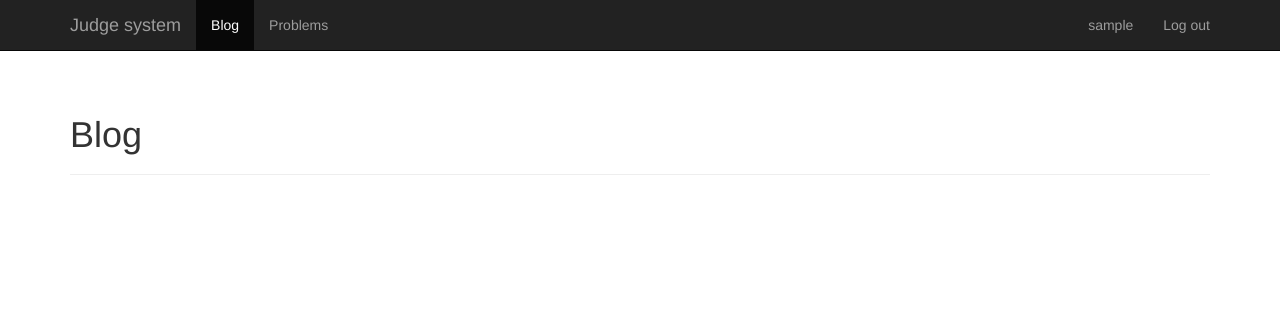
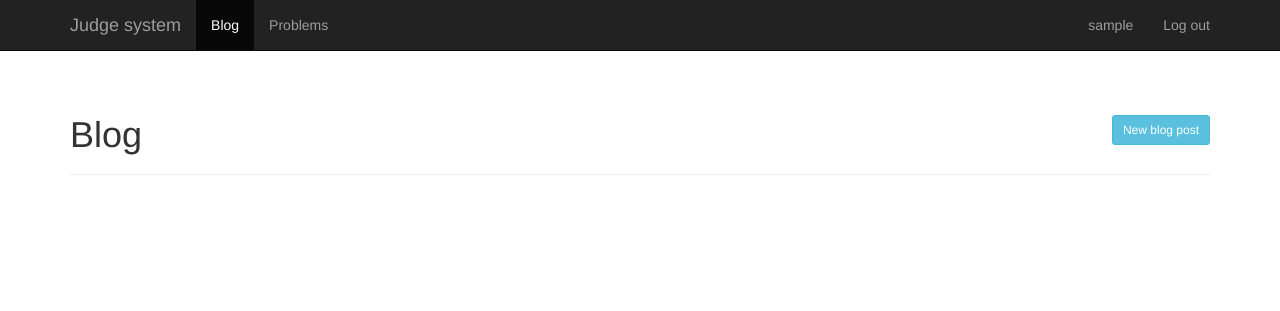
Before and after one commit to Alaxe/judgeSystem, a Django app: page /blog/ in a window 1280 px wide. Shown: the top 311 px of the page. Run offline with Django 3.2, Linux system fonts and the light colour scheme; the visitor is signed in with stand-in values (Sample User, id 1); data that the repository does not hold is empty; parts of the project's set-up code (start-up, migrations or seed data) failed here and were passed over; some libraries are stand-ins or nearby versions.

Commit message:
Blog admin panel
 - Added buttons for admin controll in the blog app

```diff
--- /dev/null
+++ b/blog/templates/blog/post_admin_panel.html
@@ -0,0 +1,13 @@
+{% if has_permission %}
+	{% if post %}
+		<a href="{% url 'blog:post_edit' post.pk %}"
+			style="float:right;" class="btn btn-info btn-sm">
+			Edit
+		</a>
+	{% else %}
+		<a href="{% url 'blog:post_new' %}"
+			style="float:right;" class="btn btn-info btn-sm">
+			New blog post
+		</a>
+	{% endif %}
+{% endif %}
--- a/blog/templates/blog/post_details.html
+++ b/blog/templates/blog/post_details.html
@@ -2,7 +2,10 @@
 {% load blog %}
 
 {% block title %}
-	<h1> {{ post.title }}</h1>
+	<h1>
+		{{ post.title }}
+		{% post_admin_panel post=post %}
+	</h1>
 	<p class="lead">
 		{{ post|post_subheading }}
 	</p>
--- a/blog/templates/blog/post_list.html
+++ b/blog/templates/blog/post_list.html
@@ -3,12 +3,18 @@
 {% load bootstrap_pagination %}
 
 {% block title %}
-	<h1>Blog</h1>
+	<h1>
+		Blog
+		{% post_admin_panel %}
+	</h1>
 {% endblock %}
 
 {% block content %}
 	{% for post in page.object_list %}
-		<h2> {{ post.title }} </h2>
+		<h2>
+			{{ post.title }}
+			{% post_admin_panel post=post %}
+		</h2>
 		<p class="lead">
 			{{ post|post_subheading }}
 		</p>
--- a/blog/templatetags/blog.py
+++ b/blog/templatetags/blog.py
@@ -3,6 +3,18 @@ from django.utils import timezone
 
 register = template.Library()
 
+@register.inclusion_tag('blog/post_admin_panel.html', takes_context = True)
+def post_admin_panel(context, *args, **kwargs):
+    user = context.request.user
+
+    templateContext = {}
+    if 'post' in kwargs:
+        templateContext['has_permission'] = user.has_perm('blog.change_post')
+        templateContext['post'] = kwargs['post']
+    else:
+        templateContext['has_permission'] = user.has_perm('blog.create_post')
+    return templateContext
+
 @register.filter
 def post_subheading(post):
     timeStr = post.post_time.strftime('%d %b %Y')
--- a/judge/templates/judgeSystem/base.html
+++ b/judge/templates/judgeSystem/base.html
@@ -38,6 +38,15 @@
 	</div>
 
 	{% bootstrap_javascript jquery=1 %}
+	<script>
+		(function(i,s,o,g,r,a,m){i['GoogleAnalyticsObject']=r;i[r]=i[r]||function(){
+		(i[r].q=i[r].q||[]).push(arguments)},i[r].l=1*new Date();a=s.createElement(o),
+		m=s.getElementsByTagName(o)[0];a.async=1;a.src=g;m.parentNode.insertBefore(a,m)
+		  })(window,document,'script','//www.google-analytics.com/analytics.js','ga');
+		ga('create', 'UA-68406954-1', 'auto');
+		ga('send', 'pageview');
+
+	</script>
 	{% block javascript %}
 
 	{% endblock %}
--- a/judgeSystem/settings.py
+++ b/judgeSystem/settings.py
@@ -25,7 +25,7 @@ BASE_DIR = os.path.dirname(os.path.dirname(__file__))
 SECRET_KEY = 'sw)@bzva4l4@%ol+&7d@(!!3)=k%*^jgkz=+3m4&5+uexot*wy'
 
 # SECURITY WARNING: don't run with debug turned on in production!
-DEBUG = True
+DEBUG = False
 
 TEMPLATE_DEBUG = False
 
```
